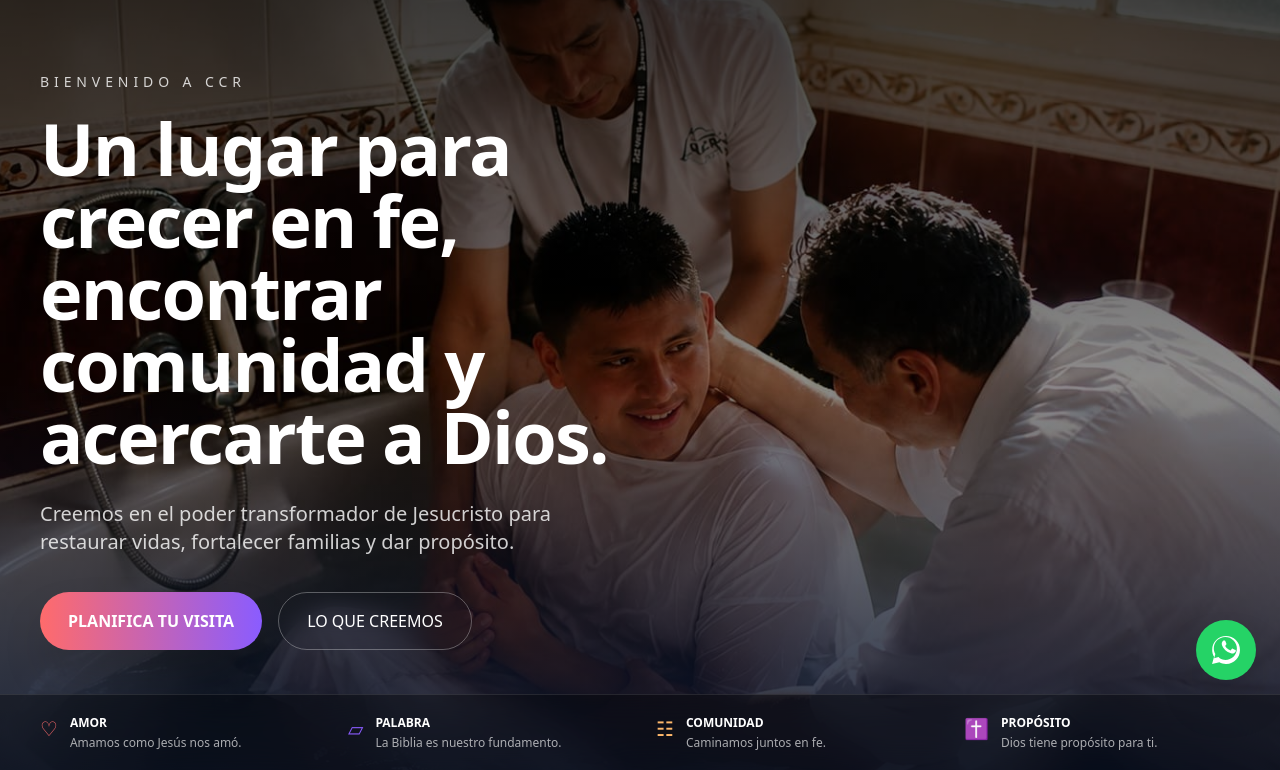
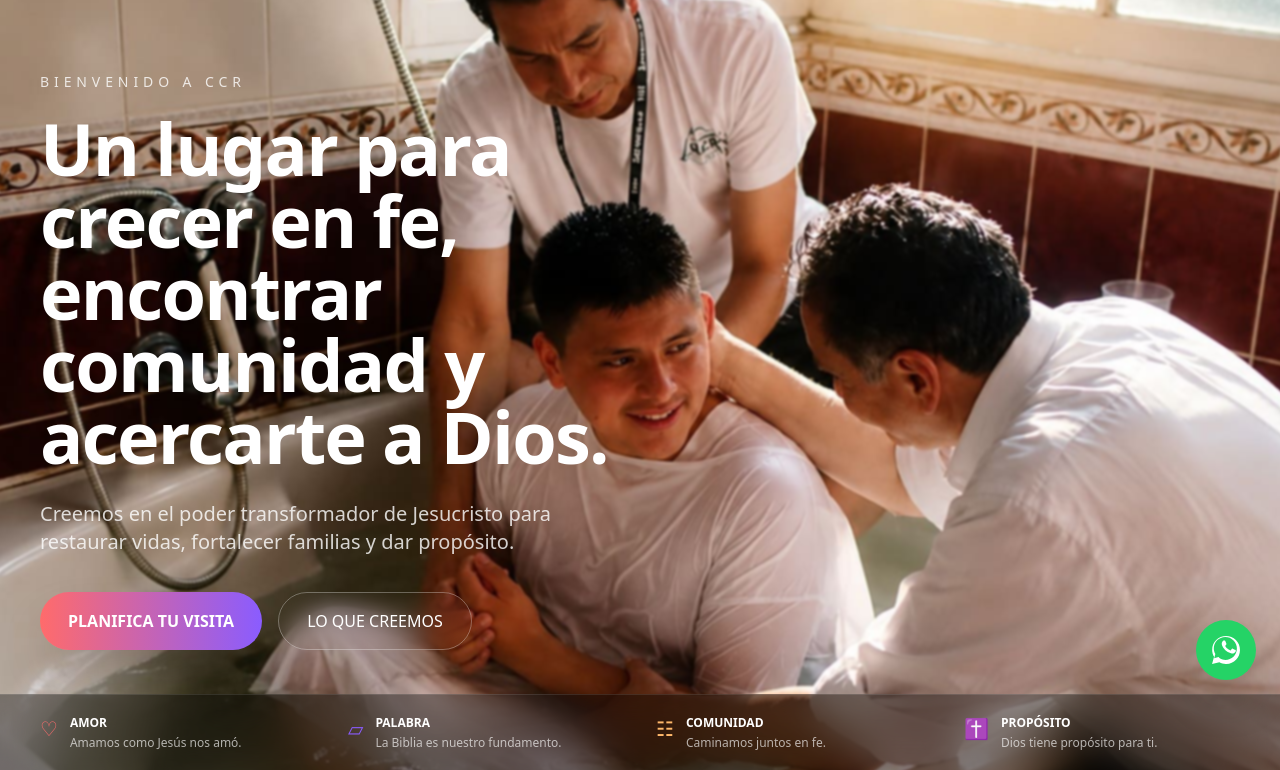
Before and after one commit to esi-ventures/ccr, a plain HTML site: page index.html in a window 1280 px wide. Shown: the part 96-866 px from the top of the page. Drawn offline with nearby package versions, Linux system fonts and the light colour scheme.

Commit message:
Update index.html

```diff
--- a/index.html
+++ b/index.html
@@ -487,8 +487,14 @@ o-bautismo.jpg<!DOCTYPE html>
 
   <!-- HERO -->
   <section id="inicio" class="relative min-h-screen flex items-center overflow-hidden">
-    <div class="absolute inset-0 bg-cover bg-center scale-105" style="background-image: url('imagenes/hero-bautismo.jpg');"></div>
-    <div class="absolute inset-0 bg-gradient-to-b from-black/80 via-black/45 to-[#0B1630]/95"></div>
+   <div
+    class="absolute inset-0 bg-cover bg-right lg:bg-[position:72%_center] bg-no-repeat"
+    style="background-image:url('imagenes/hero-bautismo.jpg');">
+</div>
+    <div
+    class="absolute inset-0 bg-cover bg-right lg:bg-[position:72%_center] bg-no-repeat scale-105 blur-[1px]"
+    style="background-image:url('imagenes/hero-bautismo.jpg');">
+</div>
 
     <div class="relative z-10 w-full max-w-7xl mx-auto px-6 lg:px-10 pt-36 pb-56 lg:pb-44">
       <div class="max-w-2xl">
```
